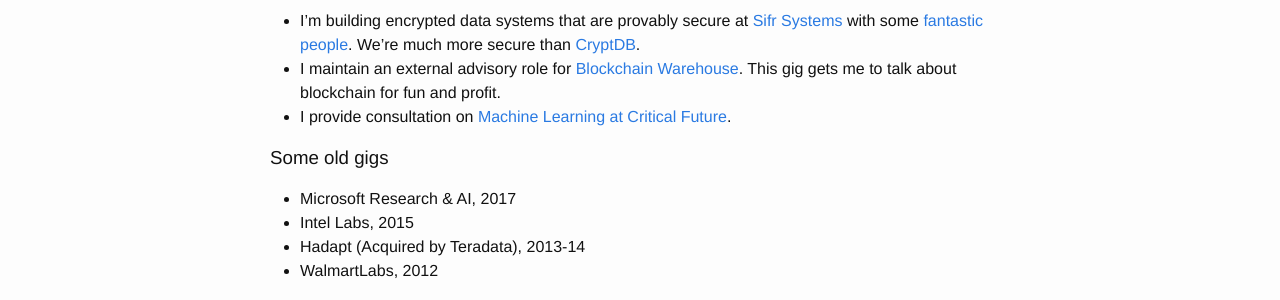
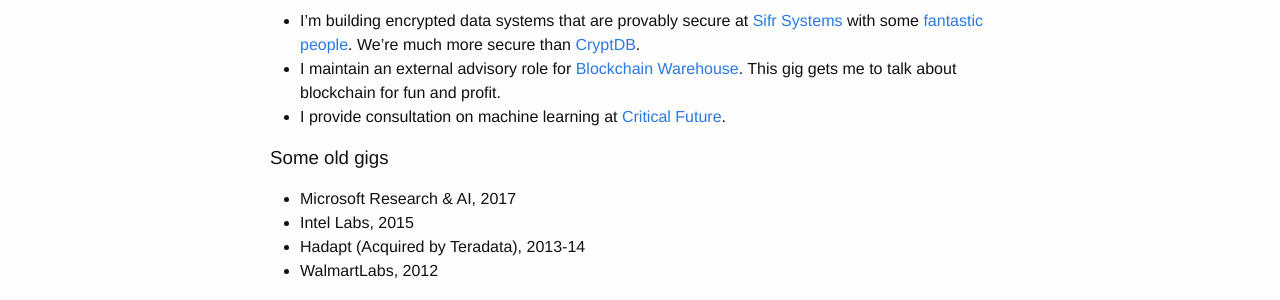
Before and after one commit to zheguang/zheguang.github.io, a Jekyll site: the page built from index.md, in a window 1280 px wide. Shown: the part 387-687 px from the top of the page. Built offline with Jekyll 4.4.1, drawn with Linux system fonts in a browser that asks for light colours.

Commit message:
Revert "update link"
This reverts commit 400135ac048663d57381635c14fb34eda5fb5122.

```diff
--- a/index.md
+++ b/index.md
@@ -17,7 +17,7 @@ My sensei are [Stan Zdonik](https://cs.brown.edu/~sbz/), [Seny Kamara](https://c
 ### What's on?
 - I'm building encrypted data systems that are provably secure at [Sifr Systems](http://sifrsystems.com) with some [fantastic people](http://sifrsystems.com/#team). We're much more secure than [CryptDB](https://css.csail.mit.edu/cryptdb/).
 - I maintain an external advisory role for [Blockchain Warehouse](https://www.blockchainwarehouse.com).  This gig gets me to talk about blockchain for fun and profit.
-- I provide consultation on [Machine Learning at Critical Future](http://www.criticalfutureglobal.com).
+- I provide consultation on machine learning at [Critical Future](http://www.criticalfutureglobal.com).
 
 
 ### Some old gigs
```
